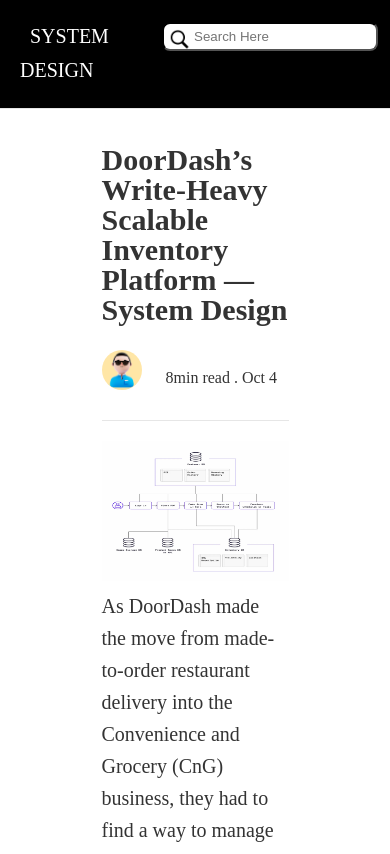
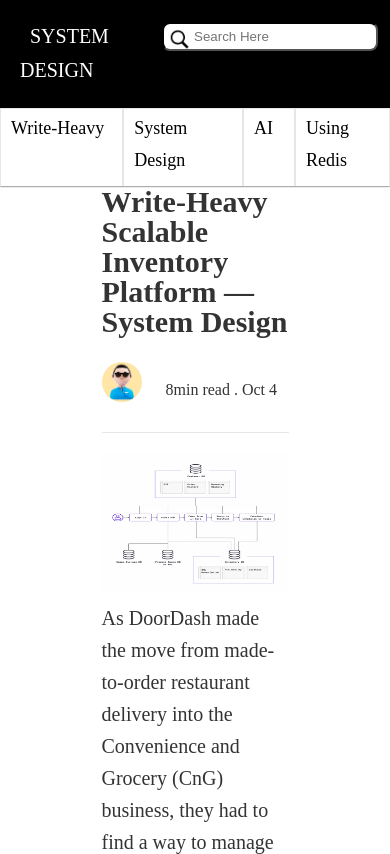
Before and after one commit to Vijaymurthy-A/ResponsiveBlog-MiniProject, a plain HTML site: page blogs.html in a window 390 px wide. Shown: the top 854 px of the page. Drawn offline with Linux system fonts and the light colour scheme; a web font is replaced by a local one.

Commit message:
side bar handled using media screen for smaller width

```diff
--- a/blogs.html
+++ b/blogs.html
@@ -33,6 +33,8 @@
                 <div id="next" class="next">&#8250;</div>
             </div> -->
             <section class="mainContent blog1" id="blog1">
+                <br>
+                <br>
                 <div class="pageHeading" id="title">
                     <h1 title="blog1">DoorDash’s Write-Heavy Scalable Inventory Platform — System Design</h1>
                     <div class="avatarBlog">
@@ -161,6 +163,8 @@
                 </div>
             </section>
             <section class="mainContent blog2" id="blog2">
+                <br>
+                <br>
                 <div class="pageHeading" id="title">
                     <h1 title="blog2">Scaling Millions of Geospatial QPM Using Redis — Groupon System Design</h1>
                     <div class="avatarBlog">
@@ -309,6 +313,8 @@
                 <br>
             </section>
             <section class="mainContent blog3" id="blog3">
+                <br>
+                <br>
                 <div class="pageHeading" id="title">
                     <h1 title="blog3">Write-Heavy Scalable Platform — System Design</h1>
                     <div class="avatarBlog">
@@ -437,6 +443,8 @@
                 </div>
             </section>
             <section class="mainContent blog4" id="blog4">
+                <br>
+                <br>
                 <div class="pageHeading" id="title">
                     <h1 title="blog4">QPM Using Redis — Groupon System Design</h1>
                     <div class="avatarBlog">
@@ -585,10 +593,10 @@
             </section>
             <section class="sidebar">
                 <div class="sidebarHeading"><strong>Blogs</strong></div>
-                <a onclick="navigateToSection('blog1', event)" href="#blog1">DoorDash’s Write-Heavy</a>
-                <a onclick="navigateToSection('blog2', event)" href="#blog2">Groupon System Design</a>
-                <a onclick="navigateToSection('blog3', event)" href="#blog3">Gen AI</a>
-                <a onclick="navigateToSection('blog4', event)" href="#blog4">QPM Using Redis</a>
+                <a href="#blog1">DoorDash’s Write-Heavy</a>
+                <a href="#blog2">Groupon System Design</a>
+                <a href="#blog3">Gen AI</a>
+                <a href="#blog4">QPM Using Redis</a>
             </section>
         </main>
         <script src="./scripts/script.js" async defer></script>
--- a/scripts/script.js
+++ b/scripts/script.js
@@ -1,24 +1,4 @@
 console.log("I'm from script.js");
-
-// Used sessionStorage to keep track on which title was clicked by the user
-// const nodes = document.querySelectorAll("#title");
-// for (const node of nodes) {
-//   node.addEventListener("click", function (event) {
-//     sessionStorage.setItem("displayBlog", event.target.title);
-//   });
-// }
-
-function navigateToSection(sectionId, event) {
-  const section = document.getElementById(sectionId);
-  if (section) {
-    event.preventDefault();
-    console.log(section.offsetTop);
-    // Scroll to the section with an animated behavior
-    window.scrollTo({
-      top: section.offsetTop,
-    });
-  }
-}
 
 let topics = new Map();
 document
@@ -71,3 +51,24 @@
     }
   }
 });
+
+// With the help of window.scrollTo we can achieve client side navigation also
+// function navigateToSection(sectionId, event) {
+//   const section = document.getElementById(sectionId);
+//   if (section) {
+//     event.preventDefault();
+//     console.log(section.offsetTop);
+//     // Scroll to the section with an animated behavior
+//     window.scrollTo({
+//       top: section.offsetTop,
+//     });
+//   }
+// }
+
+// Used sessionStorage to keep track on which title was clicked by the user
+// const nodes = document.querySelectorAll("#title");
+// for (const node of nodes) {
+//   node.addEventListener("click", function (event) {
+//     sessionStorage.setItem("displayBlog", event.target.title);
+//   });
+// }
--- a/style.css
+++ b/style.css
@@ -219,7 +219,7 @@
     /* max-width: 800px; */
     width: 50%;
     margin: 0 auto;
-    margin-top: 60px;
+    /* margin-top: 20px; */
     font-size: 20px;
     color: hsla(0, 0%, 0%, 0.8);
 }
@@ -244,7 +244,6 @@
 }
 .sidebar{
     position: fixed;
-
     top: 70px;
     display: flex;
     flex-direction: column;
@@ -265,8 +264,23 @@
 .sidebar > a:hover{
     background-color: hsl(0, 0%, 90%);
 }
-@media all and (max-width: 800px){
+@media all and (max-width: 900px){
     .sidebar{
+        flex-direction: row;
+        background-color: white;
+        left: 0;
+        margin-left: 0;
+        margin-top:0;
+        width: 100%;
+        height: auto;
+        justify-content: center;
+        box-shadow: 0 0 2px;
+    }
+    .sidebar > a {
+        border-right: 1px solid hsl(0, 0%, 90%);
+        border-left: 1px solid hsl(0, 0%, 90%);
+    }
+    .sidebar > div {
         display: none;
     }
 }
```
Also changed, not shown: scripts/blogPage.js (deleted, +0 -63 lines).
